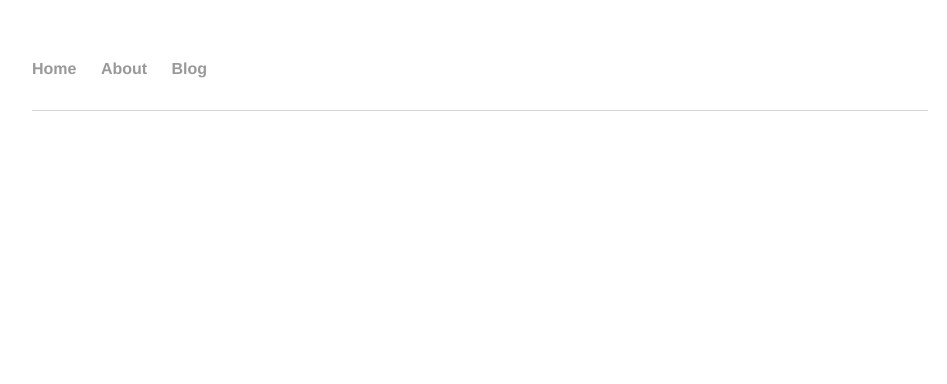
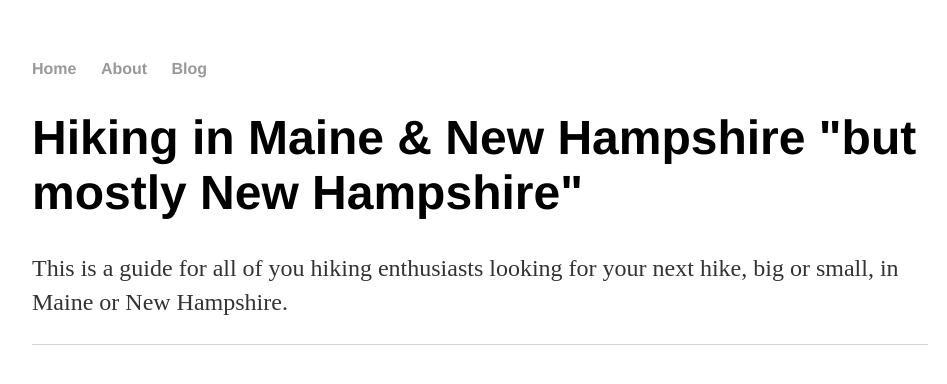
Before and after one commit to livlife4u/livlife4u.github.io, a Jekyll site: the page built from index.html, in a window 1280 px wide. Shown: the top 384 px of the page, without its empty margins (160-1107 px from the left). Built offline with Jekyll 4.4.1, drawn with Linux system fonts in a browser that asks for light colours.

Commit message:
Added Header & Paragraph

```diff
--- a/index.html
+++ b/index.html
@@ -3,5 +3,5 @@ layout: default
 title: Hank Quinlan, Horrible Cop
 ---
 <div class="blurb">
-	<h1></h1>
-	<p></p>
+	<h1>Hiking in Maine & New Hampshire "but mostly New Hampshire"</h1>
+	<p>This is a guide for all of you hiking enthusiasts looking for your next hike, big or small, in Maine or New Hampshire.<p>
```
